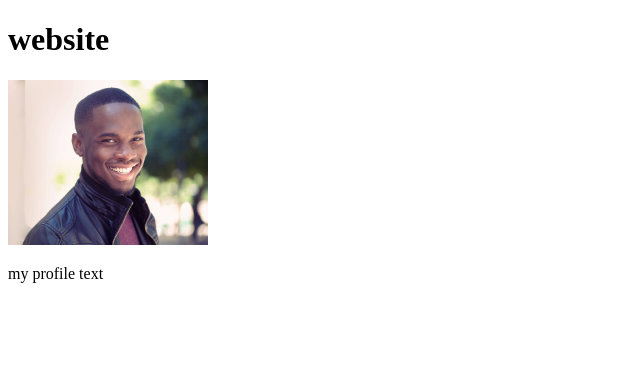
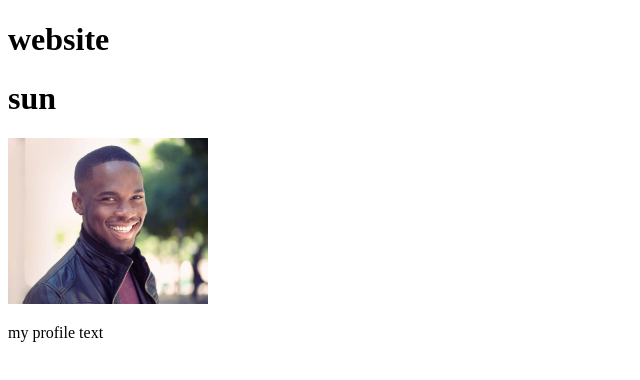
Before and after one commit to 2005sa/vs-code, a plain HTML site: page index.html in a window 1280 px wide. Shown: the whole page, without its empty margins (0-640 px from the left). Drawn offline with Linux system fonts and the light colour scheme.

Commit message:
added sun

```diff
--- a/index.html
+++ b/index.html
@@ -7,6 +7,7 @@
 </head>
 <body>
     <h1>website</h1>
+    <h1>sun</h1>
     <img width="200px"src="profile.jpg" alt="">
     <p>my profile text</p>
 </body>
```
